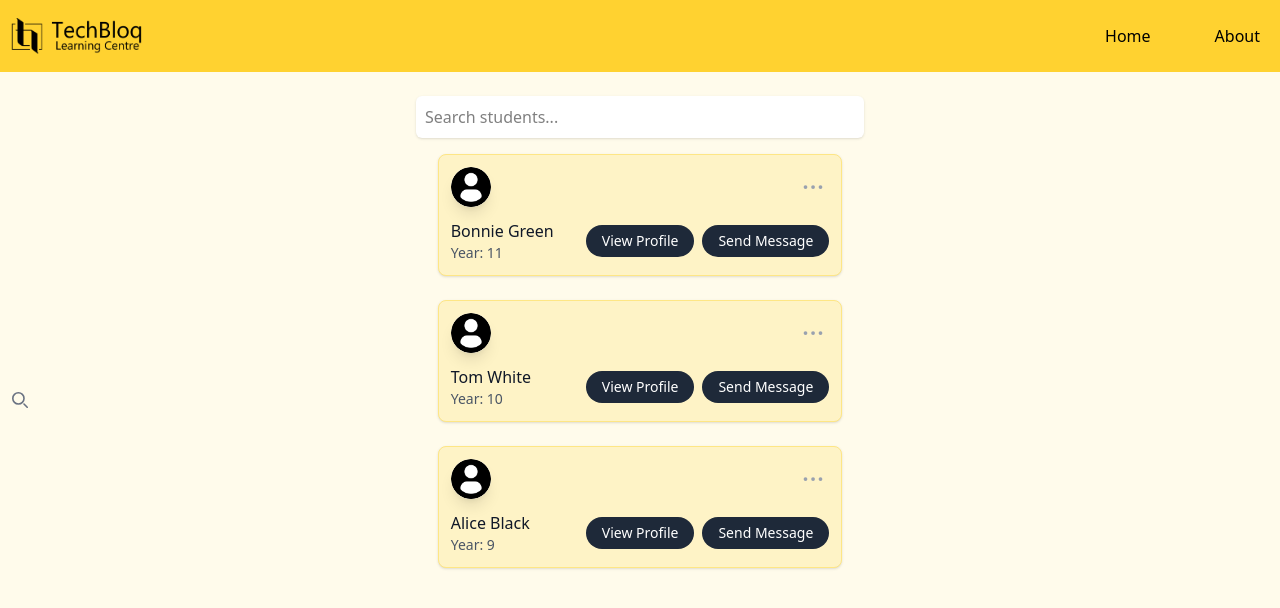
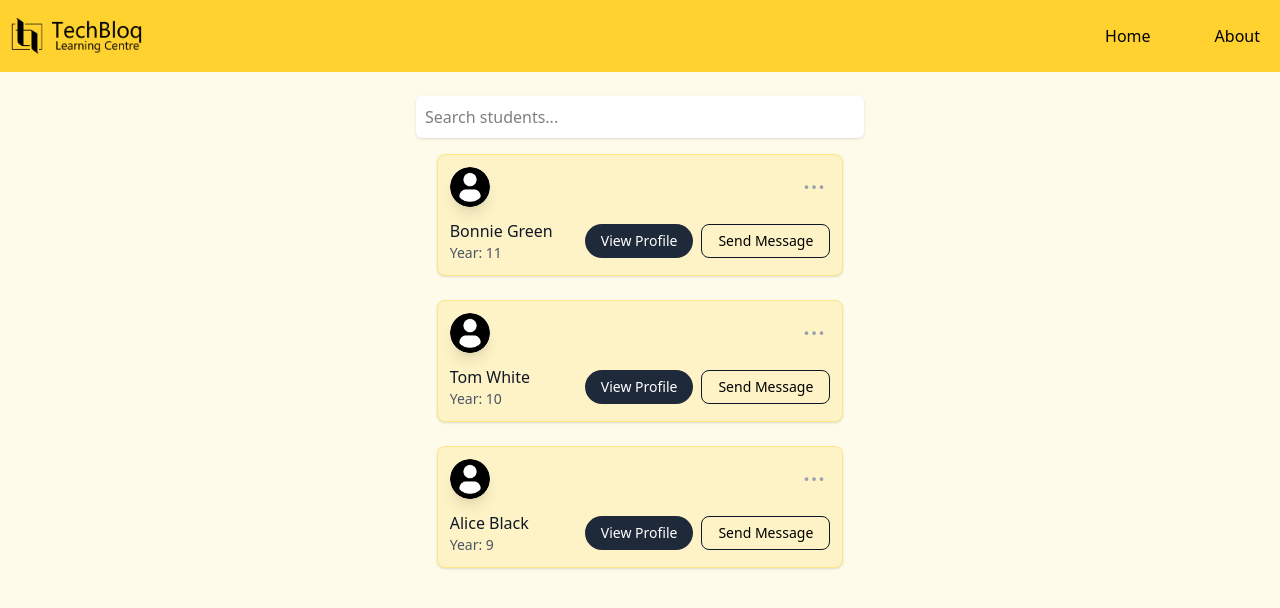
Before and after one commit to rafih268/bloq-portal, a Vue app in the folder frontend/: page / in a window 1280 px wide. Shown: the top 608 px of the page. Built offline with nearby package versions, Linux system fonts and the light colour scheme; the HTML template or start-up script is replaced by a standard one.

Commit message:
style(button): improve style for student card buttons

```diff
--- a/frontend/src/components/Navbar.vue
+++ b/frontend/src/components/Navbar.vue
@@ -30,7 +30,7 @@
             </router-link>
           </li>
           <li>
-            <router-link to="/about" class="block py-2.5 px-4 text-black rounded-sm hover:bg-black border-0 hover:text-white transition duration-200 ease-in-out">
+            <router-link to="/about" class="block py-2.5 px-4 text-black rounded-sm hover:bg-black border-0 hover:text-white transition duration-75 ease-in-out">
               About
             </router-link>
           </li>
--- a/frontend/src/components/StudentCard.vue
+++ b/frontend/src/components/StudentCard.vue
@@ -93,7 +93,7 @@ onBeforeUnmount(() => {
           <button type="button" class="text-white bg-gray-800 hover:bg-gray-900 font-medium rounded-full text-sm px-4 py-1.5">
             View Profile
           </button>
-          <button type="button" class="text-white bg-gray-800 hover:bg-gray-900 font-medium rounded-full text-sm px-4 py-1.5">
+          <button type="button" class="text-black hover:text-white border border-gray-900  hover:bg-gray-700 font-medium rounded-lg text-sm px-4 py-1.5 text-center transition duration-200 ease-in-out">
             Send Message
           </button>
         </div>
--- a/frontend/src/views/Home.vue
+++ b/frontend/src/views/Home.vue
@@ -18,12 +18,6 @@ const filteredStudents = computed(() => {
 
 <template>
   <div class="min-h-screen flex flex-col items-center justify-start p-6 bg-amber-50">
-    <div class="absolute inset-y-0 start-0 flex items-center ps-3 pointer-events-none">
-      <svg class="w-4 h-4 text-gray-500 dark:text-gray-400" aria-hidden="true" xmlns="http://www.w3.org/2000/svg" fill="none" viewBox="0 0 20 20">
-        <path stroke="currentColor" stroke-linecap="round" stroke-linejoin="round" stroke-width="2" d="m19 19-4-4m0-7A7 7 0 1 1 1 8a7 7 0 0 1 14 0Z"/>
-      </svg>
-      <span class="sr-only">Search icon</span>
-    </div>
     <!-- Search Bar -->
     <input
       v-model="searchQuery"
```
